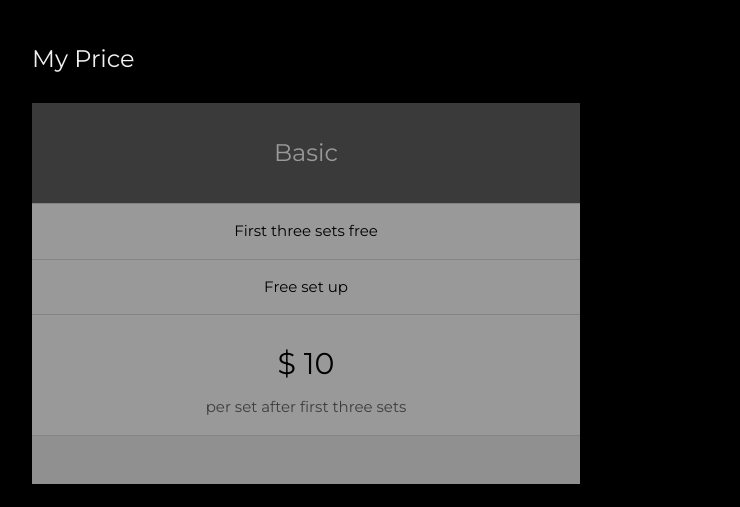
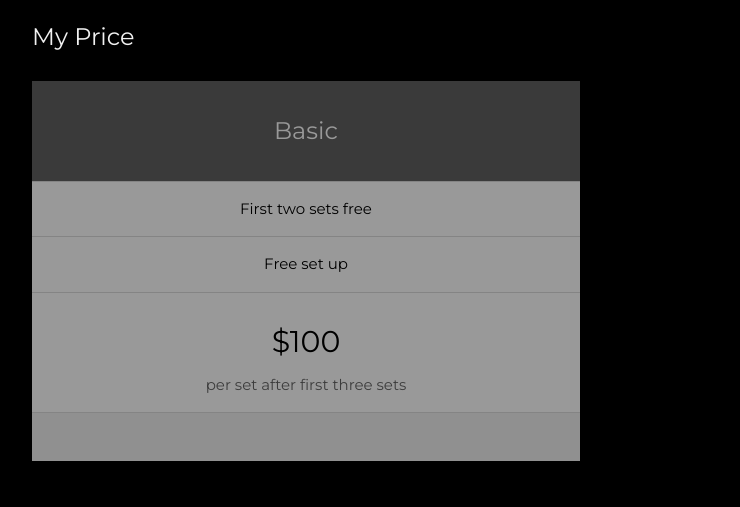
Before and after one commit to ngaru-zen/DJ-Big-Body-, a plain HTML site: page index.html in a window 1280 px wide. Shown: the part 2437-2944 px from the top of the page, without its empty margins (112-852 px from the left). Drawn offline with nearby package versions, Linux system fonts and the light colour scheme.

Commit message:
Update index.html

```diff
--- a/index.html
+++ b/index.html
@@ -78,7 +78,7 @@ body, h1,h2,h3,h4,h5,h6 {font-family: "Montserrat", sans-serif}
   <div class="w3-content w3-justify w3-text-grey w3-padding-64" id="about">
     <h2 class="w3-text-light-grey">About me</h2>
     <hr style="width:200px" class="w3-opacity">
-  <p>My name is Ngaru Nen. I am a student at Florida International University. I am studying business and economics with a minor in music. I have been djing at various venues for the past four years. I love disc jockeying, music mixing, and just about everything related to music performance and production. I am also quite interested in business management, and I hope to one day open my own bar. My latest dj set was at Cucu's Nest Bar in South Beach Miami Florida. Please look below for details on my equipment and contact information!
+  <p>My name is Ngaru Nen. I am a student at Florida International University. I am studying business and economics with a minor in music. I have been djing at various venues for the past four years. I love disc jockeying, music mixing, and just about everything related to music performance and production. I am also quite interested in business management, and I hope to one day open my own bar. Please look below for details about my equipment and contact information!
     </p>
     <h3 class="w3-padding-16 w3-text-light-grey">My equipment
     <p class="w3-wide">Speakers (Two Peavey DJS-4 15 Inch 3-Way Pro Speakers) </p>
@@ -103,11 +103,11 @@ body, h1,h2,h3,h4,h5,h6 {font-family: "Montserrat", sans-serif}
       <div class="w3-half w3-margin-bottom">
         <ul class="w3-ul w3-white w3-center w3-opacity w3-hover-opacity-off">
           <li class="w3-dark-grey w3-xlarge w3-padding-32">Basic</li>
-          <li class="w3-padding-16">First three sets free</1i>
+          <li class="w3-padding-16">First two sets free</1i>
           <li class="w3-padding-16">Free set up</1i>
 
           <li class="w3-padding-16">
-            <h2>$ 10</h2>
+            <h2>$100</h2>
             <span class="w3-opacity">per set after first three sets </span>
           </li>
           <li class="w3-light-grey w3-padding-24">
```
